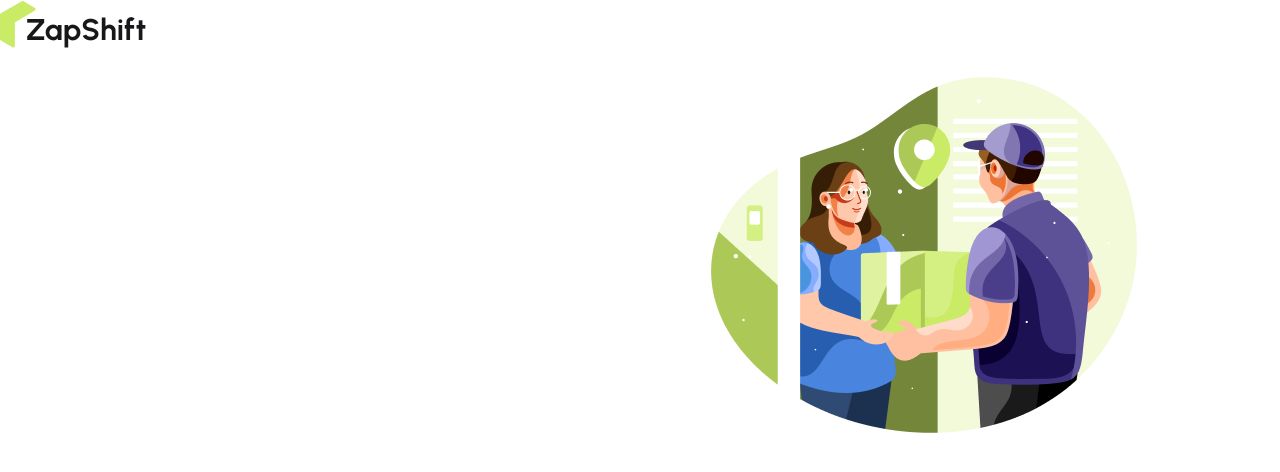
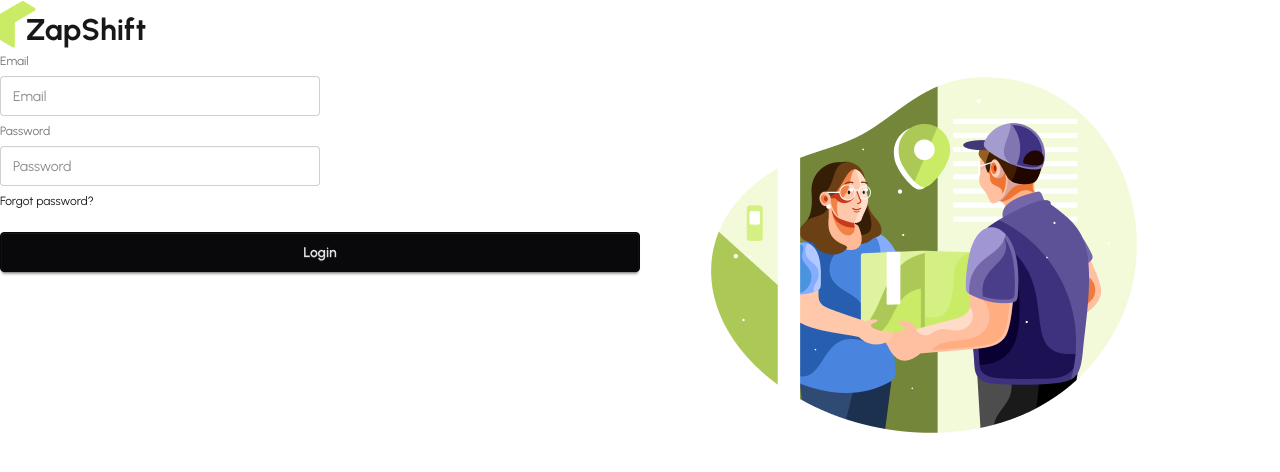
Before and after one commit to MasumRezaMunna/Zap-Shift-Client, a React (Vite) app in the folder zap-shift-client/: page /register in a window 1280 px wide. Shown: the top 472 px of the page. Built offline with nearby package versions, Linux system fonts and the light colour scheme.

Commit message:
react hook form & create registration page

```diff
--- a/zap-shift-client/src/pages/Auth/Register/Register.jsx
+++ b/zap-shift-client/src/pages/Auth/Register/Register.jsx
@@ -1,11 +1,59 @@
-import React from 'react';
+import React from "react";
+import { useForm } from "react-hook-form";
 
 const Register = () => {
-    return (
-        <div>
+  const {
+    register,
+    handleSubmit,
+    formState: { errors },
+  } = useForm();
 
-        </div>
-    );
+  const handleRegistration = (data) => {
+    console.log("after register", data);
+  };
+
+  return (
+    <div>
+      <form onSubmit={handleSubmit(handleRegistration)}>
+        <fieldset className="fieldset">
+          <label className="label">Email</label>
+          <input
+            type="email"
+            {...register("email", {
+              required: true,
+            })}
+            className="input"
+            placeholder="Email"
+          />
+          {errors.email?.type === "required" && (
+            <p className="text-red-500">Email is required.</p>
+          )}
+          <label className="label">Password</label>
+          <input
+            type="password"
+            {...register("password", {
+              required: true,
+              minLength: 6,
+            })}
+            className="input"
+            placeholder="Password"
+          />
+          {errors.password?.type === "required" && (
+            <p className="text-red-500">Password is required</p>
+          )}
+          {errors.password?.type === "minLength" && (
+            <p className="text-red-500">
+              Password must be 6 characters or longer
+            </p>
+          )}
+          <div>
+            <a className="link link-hover">Forgot password?</a>
+          </div>
+          <button className="btn btn-neutral mt-4">Login</button>
+        </fieldset>
+      </form>
+    </div>
+  );
 };
 
 export default Register;
```
